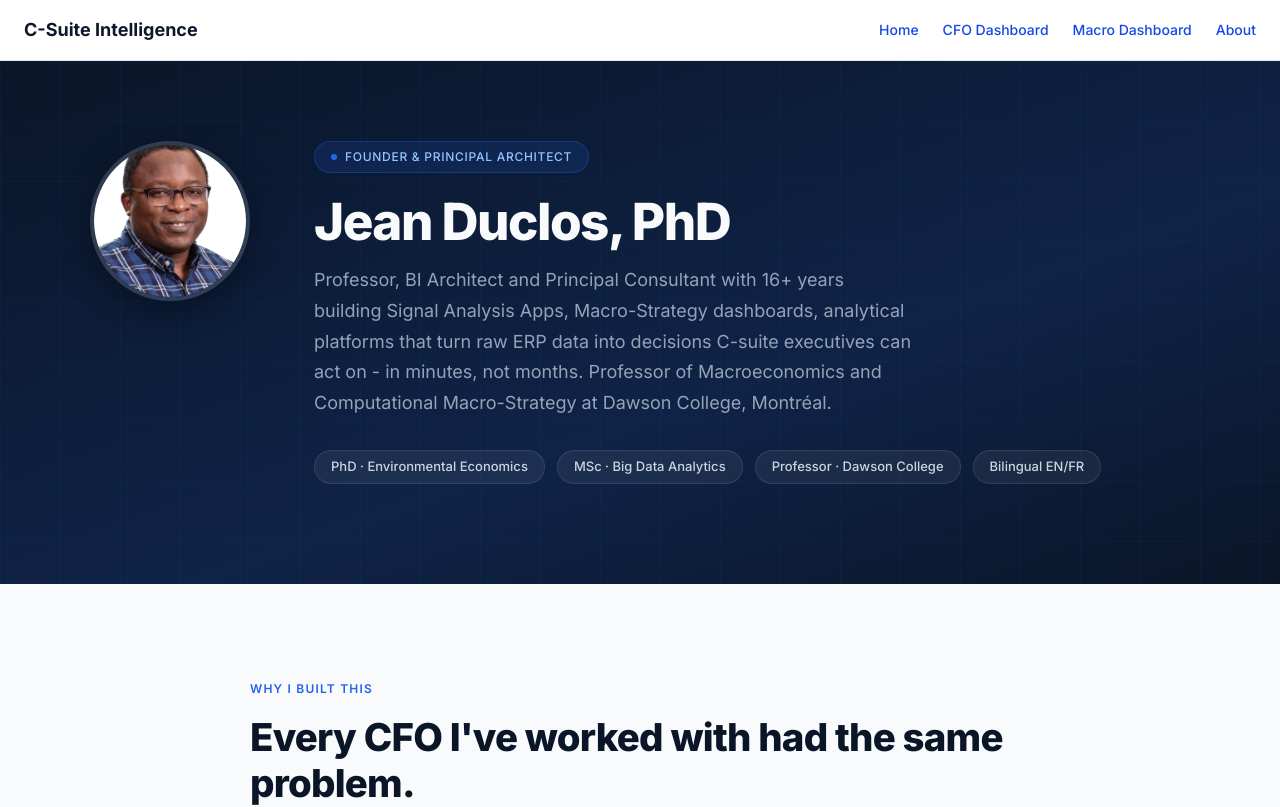
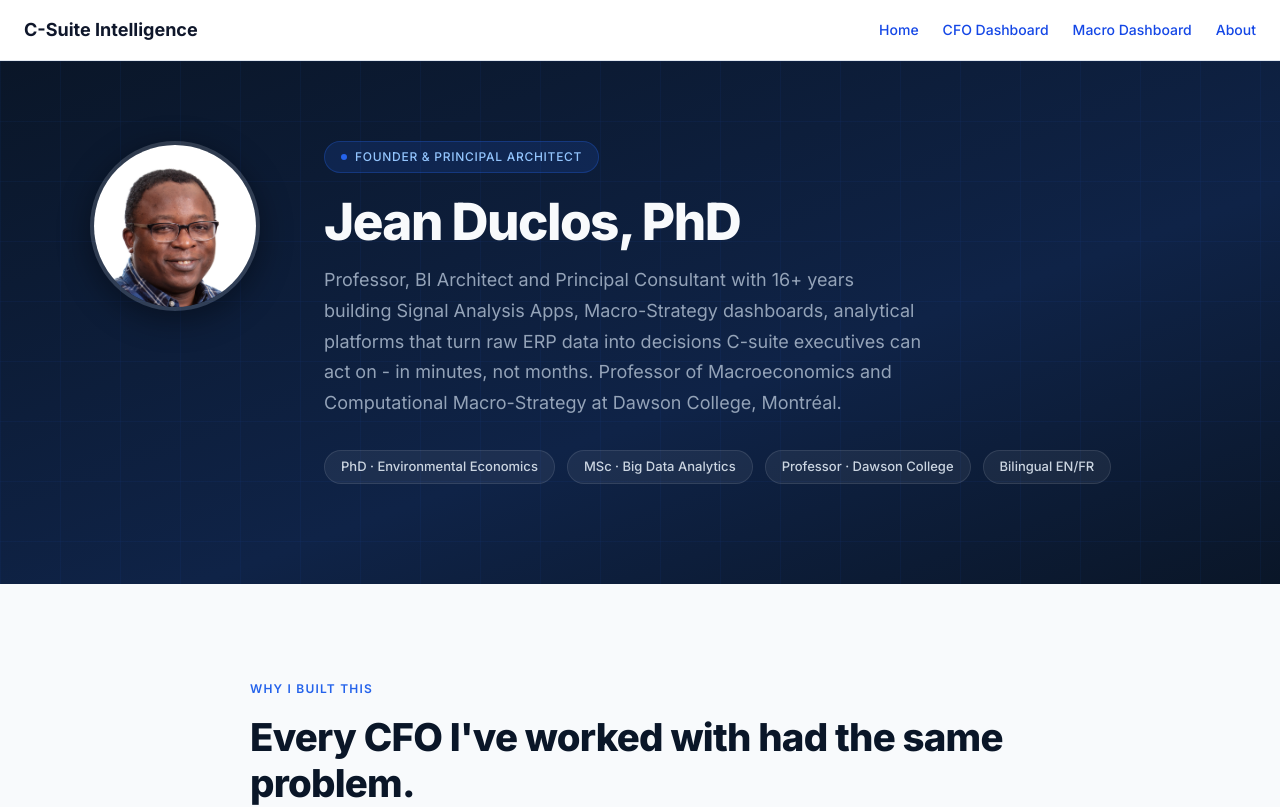
Before and after one commit to jeduclo/csuite-platform, a Next.js app: page /about in a window 1280 px wide. Shown: the top 807 px of the page. Built offline with nearby package versions, Linux system fonts and the light colour scheme.

Commit message:
Fix headshot crop and quality

```diff
--- a/app/about/page.tsx
+++ b/app/about/page.tsx
@@ -24,8 +24,9 @@ export default function AboutPage() {
               src="/headshot.jpg"
               alt="Jean Duclos"
               style={{
-                width: "160px", height: "160px", borderRadius: "50%",
-                objectFit: "cover", flexShrink: 0,
+                width: "170px", height: "170px", borderRadius: "50%",
+                objectFit: "cover", objectPosition: "top center",
+                flexShrink: 0,
                 border: "4px solid rgba(255,255,255,0.15)",
                 boxShadow: "0 8px 32px rgba(0,0,0,0.4)",
               }}
```
